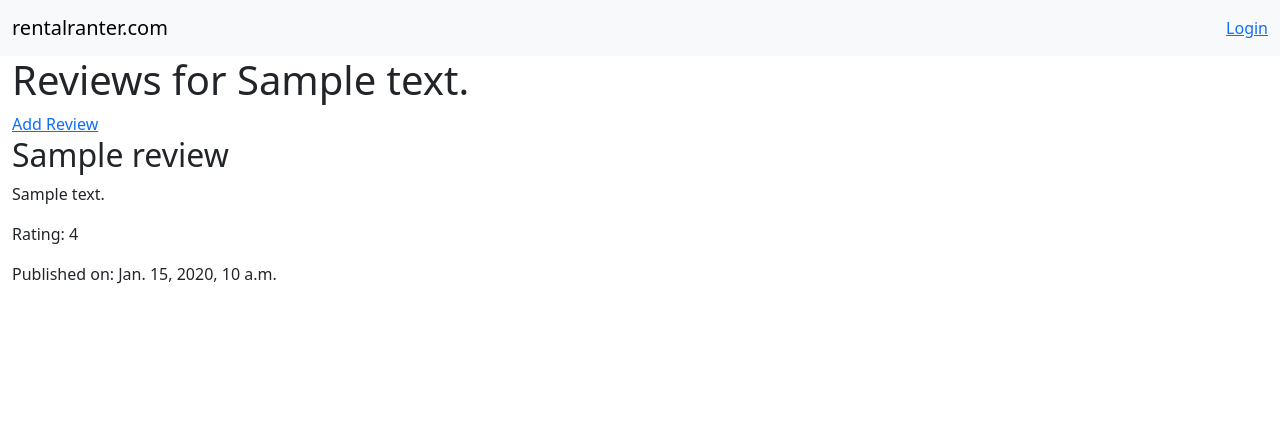
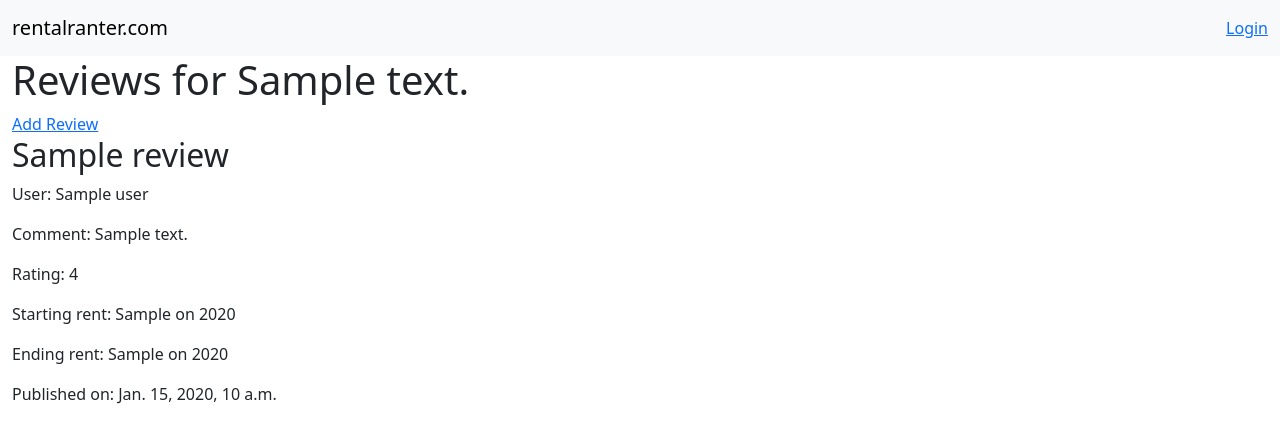
Before and after one commit to sntnmjones/RentalApp-a, a Django app: template main/templates/reviews/review.html in a window 1280 px wide. Shown: the top 443 px of the page. Run offline with Django 3.2, Linux system fonts and the light colour scheme; the template is opened without the code that fills it: most values are stand-ins (such as "Sample title", 1, 10 or a date in 2020).

Commit message:
Add user and rent to review page
https://github.com/sntnmjones/RentalApp/issues/25

```diff
--- a/main/templates/reviews/review.html
+++ b/main/templates/reviews/review.html
@@ -5,8 +5,15 @@
 
 {% for review in reviews %}
     <h2>{{ review.title }}</h2>
-    <p>{{ review.comment }}</p>
+    <p>User: {{ review.user }}</p>
+    <p>Comment: {{ review.comment }}</p>
     <p>Rating: {{ review.rating }}</p>
+    {% if review.starting_rent %}
+    <p>Starting rent: {{ review.starting_rent}} {% if starting_rent_month_year %} on {{ starting_rent_month_year }} {% endif %}</p>
+    {% endif %}
+    {% if review.ending_rent %}
+    <p>Ending rent: {{ review.ending_rent}} {% if endinging_rent_month_year %} on {{ endinging_rent_month_year }} {% endif %}</p>
+    {% endif %}
     <p>Published on: {{ review.pub_date }}</p>
 {% endfor %}
 {% endblock %}
```
